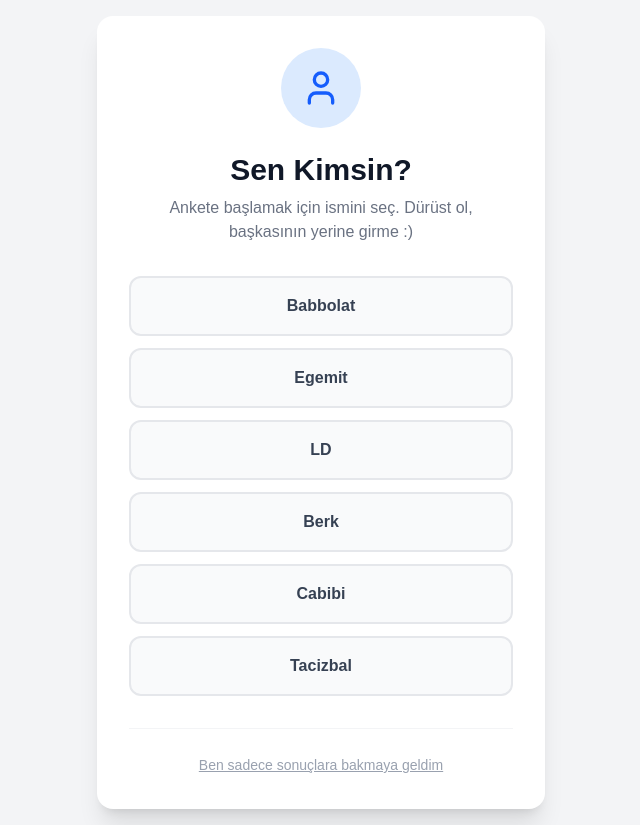
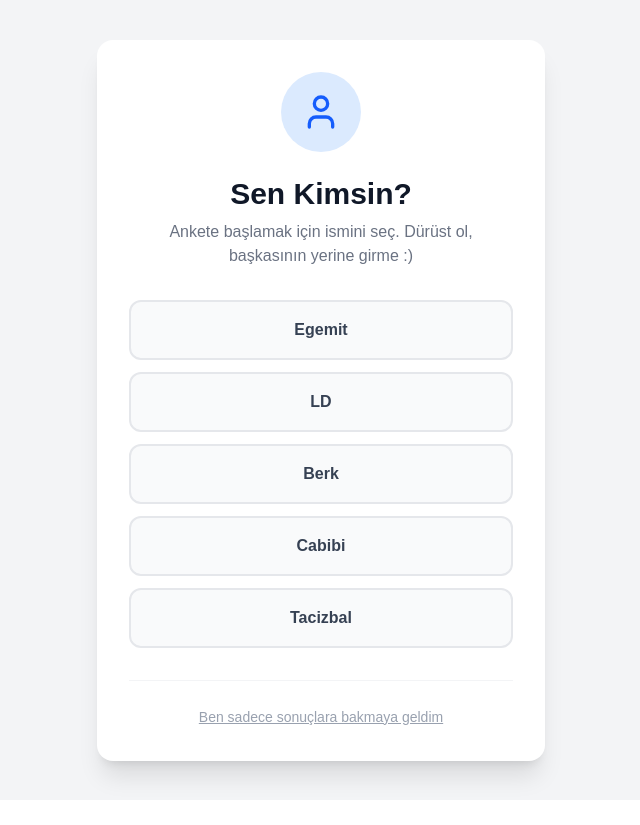
Before and after one commit to Mikbal34/anket, a Next.js app: page / in a window 1280 px wide. Shown: the whole page, without its empty margins (319-959 px from the left). After the commit the page ends 800 px from the top, so only its background shows below. Built offline with nearby package versions, Linux system fonts and the light colour scheme.

Commit message:
Babbolat sistemden cikarildi

```diff
--- a/app/page.tsx
+++ b/app/page.tsx
@@ -5,7 +5,7 @@ import { supabase } from '@/lib/supabaseClient';
 import RankingQuestion from '@/components/RankingQuestion';
 import { Send, Loader2, CheckCircle, User } from 'lucide-react';
 
-const NAMES = ['Babbolat', 'Egemit', 'LD', 'Berk', 'Cabibi', 'Tacizbal'];
+const NAMES = ['Egemit', 'LD', 'Berk', 'Cabibi', 'Tacizbal'];
 
 interface SurveyData {
   wealth: string[];
--- a/app/sonuclar/page.tsx
+++ b/app/sonuclar/page.tsx
@@ -19,7 +19,7 @@ interface RankResult {
   score: number; // Düşük skor daha iyi
 }
 
-const NAMES = ['Babbolat', 'Egemit', 'LD', 'Berk', 'Cabibi', 'Tacizbal'];
+const NAMES = ['Egemit', 'LD', 'Berk', 'Cabibi', 'Tacizbal'];
 const CATEGORIES = [
   { key: 'wealth', label: '🤑 Maddiyat' },
   { key: 'difficulty', label: '📚 Zorluk' },
```
